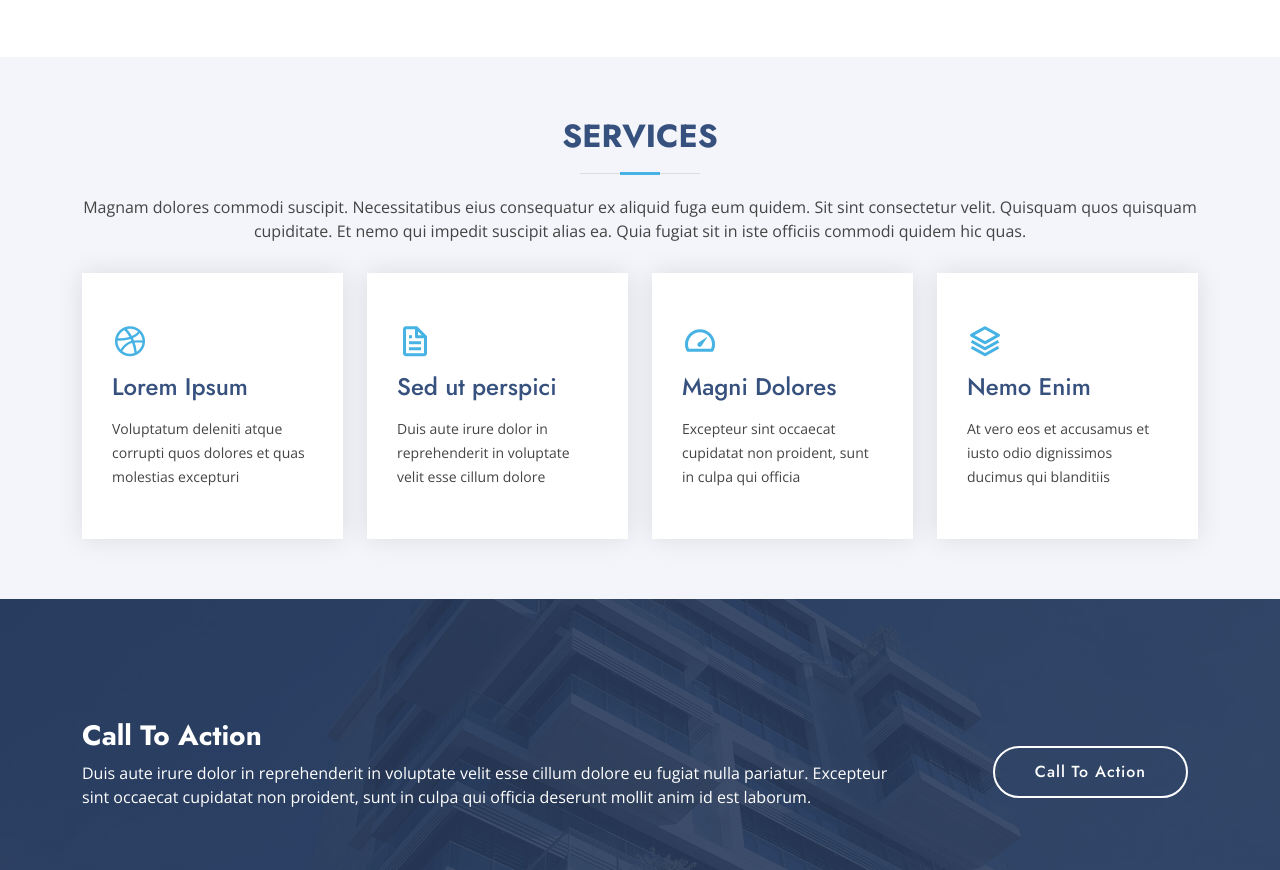
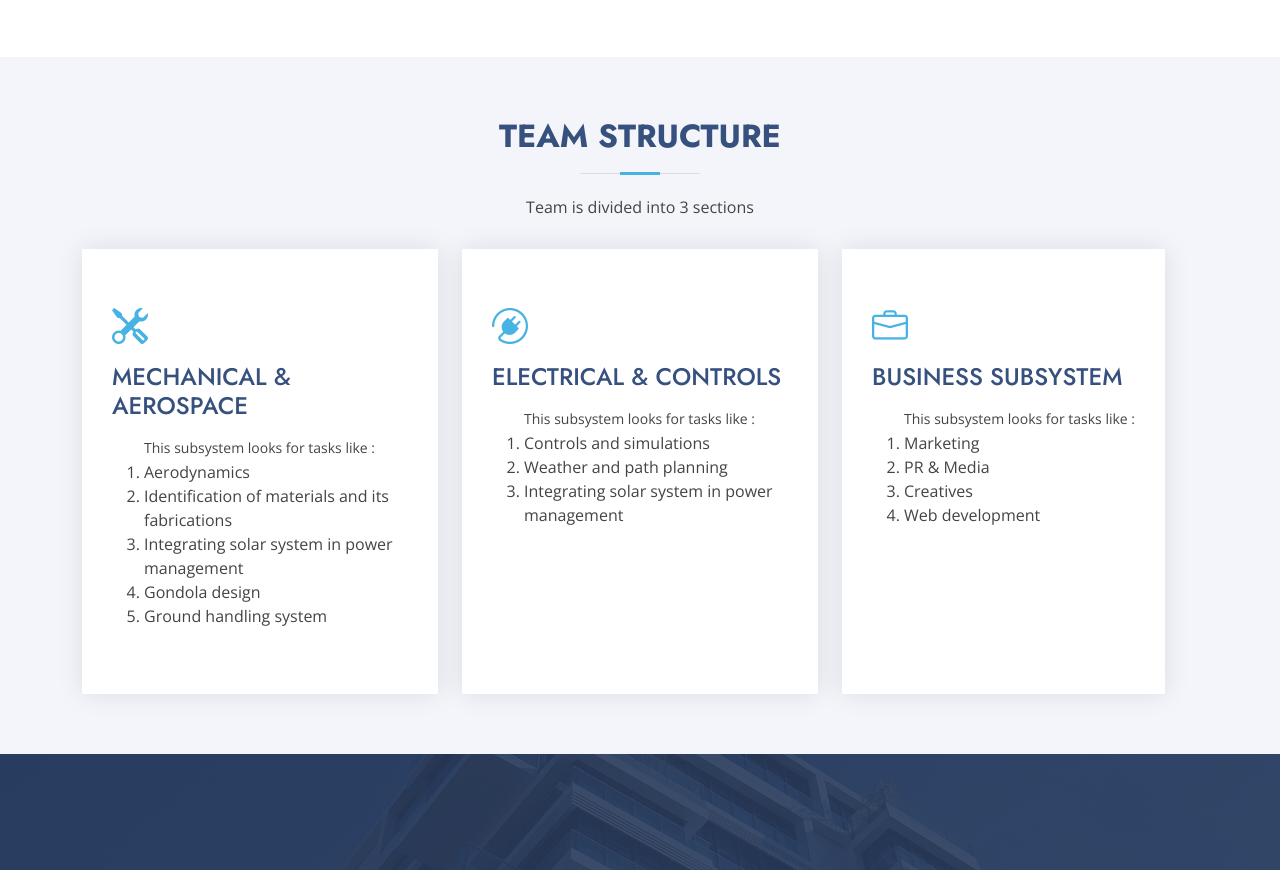
Before and after one commit to TirthGada/SPART-WEBSITE, a plain HTML site: page index.html in a window 1280 px wide. Shown: the part 2362-3232 px from the top of the page. Drawn offline with nearby package versions, Linux system fonts and the light colour scheme; a script that the page names is missing.

Commit message:
Made team subsystems section

```diff
--- a/index.html
+++ b/index.html
@@ -47,13 +47,14 @@
       <!-- Uncomment below if you prefer to use an image logo -->
       <a href="index.html" class="logo me-auto"><img src="assets/img/logo.png" alt="" height="200px" class="img-fluid "></a>
 
+
       <nav id="navbar" class="navbar">
         <ul>
           <li><a class="nav-link scrollto active" href="#hero">Home</a></li>
           <li><a class="nav-link scrollto" href="#about">About</a></li>
-          <li><a class="nav-link scrollto" href="#services">Services</a></li>
+          <li><a class="nav-link scrollto" href="#team">Services</a></li>
           <li><a class="nav-link   scrollto" href="#portfolio">Portfolio</a></li>
-          <li><a class="nav-link scrollto" href="#team">Team</a></li>
+          <li><a class="nav-link scrollto" href="#teamstruct">Team</a></li>
           <li class="dropdown"><a href="#"><span>Drop Down</span> <i class="bi bi-chevron-down"></i></a>
             <ul>
               <li><a href="#">Drop Down 1</a></li>
@@ -282,44 +283,55 @@
     </section><!-- End Skills Section -->
 
     <!-- ======= Services Section ======= -->
-    <section id="services" class="services section-bg">
+    <section id="teamstruct" class="services section-bg">
       <div class="container" data-aos="fade-up">
 
         <div class="section-title">
-          <h2>Services</h2>
-          <p>Magnam dolores commodi suscipit. Necessitatibus eius consequatur ex aliquid fuga eum quidem. Sit sint consectetur velit. Quisquam quos quisquam cupiditate. Et nemo qui impedit suscipit alias ea. Quia fugiat sit in iste officiis commodi quidem hic quas.</p>
+          <h2>TEAM STRUCTURE</h2>
+          <p>Team is divided into 3 sections</p>
         </div>
 
         <div class="row">
-          <div class="col-xl-3 col-md-6 d-flex align-items-stretch" data-aos="zoom-in" data-aos-delay="100">
+          <div class="col-xl-4 col-md-6 d-flex align-items-stretch" data-aos="zoom-in" data-aos-delay="100">
             <div class="icon-box">
-              <div class="icon"><i class="bx bxl-dribbble"></i></div>
-              <h4><a href="">Lorem Ipsum</a></h4>
-              <p>Voluptatum deleniti atque corrupti quos dolores et quas molestias excepturi</p>
+              <div class="icon"><i class="bi bi-tools"></i></div>
+              <h4><a href="">MECHANICAL & AEROSPACE</a></h4>
+              <ol>
+                <p>This subsystem  looks for tasks like :</p>
+              <li> Aerodynamics</li>
+              <li>Identification of materials and its fabrications</li>
+              <li> Integrating solar system in power management</li>
+              <li> Gondola  design</li>
+             <li> Ground handling system</li>
+              </ol>
             </div>
           </div>
 
-          <div class="col-xl-3 col-md-6 d-flex align-items-stretch mt-4 mt-md-0" data-aos="zoom-in" data-aos-delay="200">
+          <div class="col-xl-4 col-md-6 d-flex align-items-stretch mt-4 mt-md-0" data-aos="zoom-in" data-aos-delay="200">
             <div class="icon-box">
-              <div class="icon"><i class="bx bx-file"></i></div>
-              <h4><a href="">Sed ut perspici</a></h4>
-              <p>Duis aute irure dolor in reprehenderit in voluptate velit esse cillum dolore</p>
+              <div class="icon"><i class="bi bi-plugin"></i></div>
+              <h4><a href="">ELECTRICAL & CONTROLS</a></h4>
+              <ol>
+               <p>This subsystem  looks for tasks like :</p>
+              <li> Controls and simulations</i>
+              <li> Weather and path planning</i>
+              <li> Integrating solar system in power management</i>
+              </ol>
             </div>
           </div>
 
-          <div class="col-xl-3 col-md-6 d-flex align-items-stretch mt-4 mt-xl-0" data-aos="zoom-in" data-aos-delay="300">
+          <div class="col-xl-4 col-md-6 d-flex align-items-stretch mt-4 mt-xl-0" data-aos="zoom-in" data-aos-delay="300">
             <div class="icon-box">
-              <div class="icon"><i class="bx bx-tachometer"></i></div>
-              <h4><a href="">Magni Dolores</a></h4>
-              <p>Excepteur sint occaecat cupidatat non proident, sunt in culpa qui officia</p>
-            </div>
-          </div>
+              <div class="icon"><i class="bi bi-briefcase"></i></div>
+              <h4><a href="">BUSINESS SUBSYSTEM</a></h4>
+              <ol>
+              <p>This subsystem  looks for tasks like :</p>
+              <li>Marketing</i>
+              <li>PR & Media</i>
+              <li>Creatives</i>
+              <li>Web development</i>
+              </ol>
 
-          <div class="col-xl-3 col-md-6 d-flex align-items-stretch mt-4 mt-xl-0" data-aos="zoom-in" data-aos-delay="400">
-            <div class="icon-box">
-              <div class="icon"><i class="bx bx-layer"></i></div>
-              <h4><a href="">Nemo Enim</a></h4>
-              <p>At vero eos et accusamus et iusto odio dignissimos ducimus qui blanditiis</p>
             </div>
           </div>
 
```
